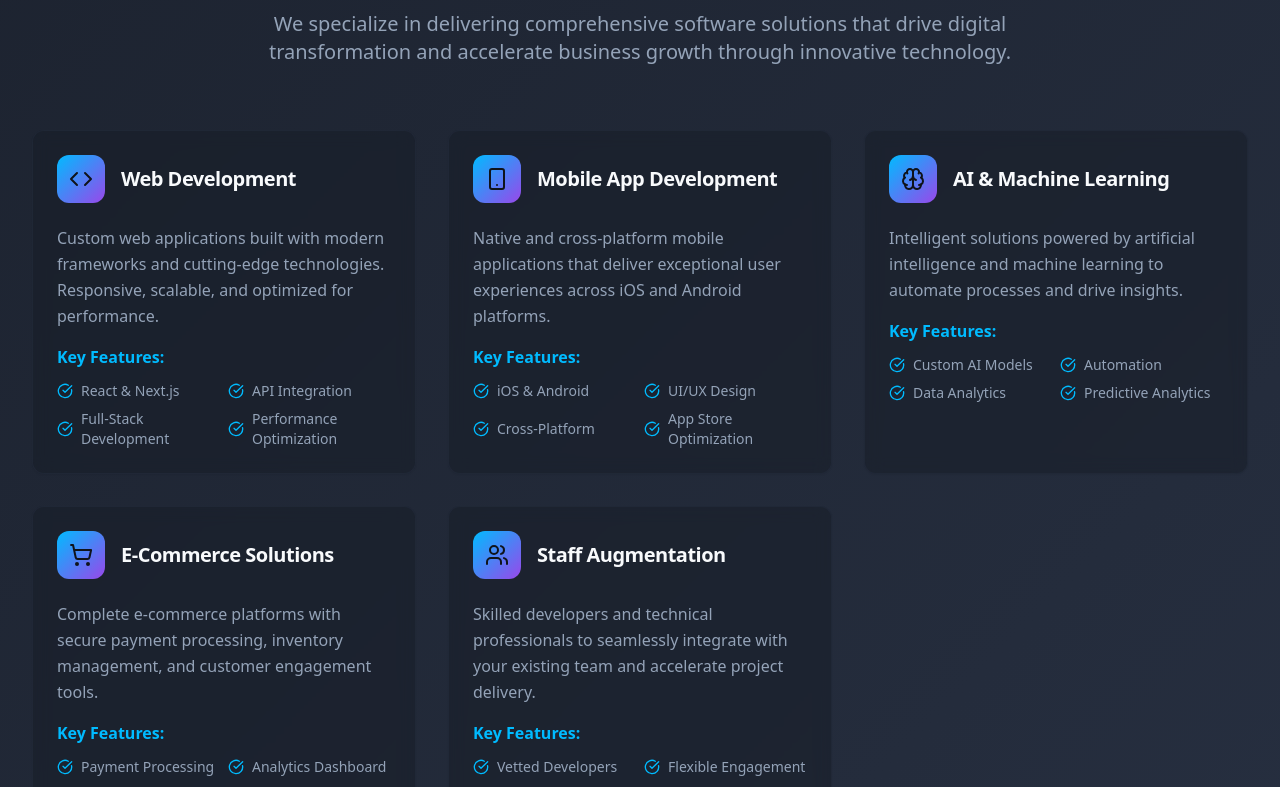
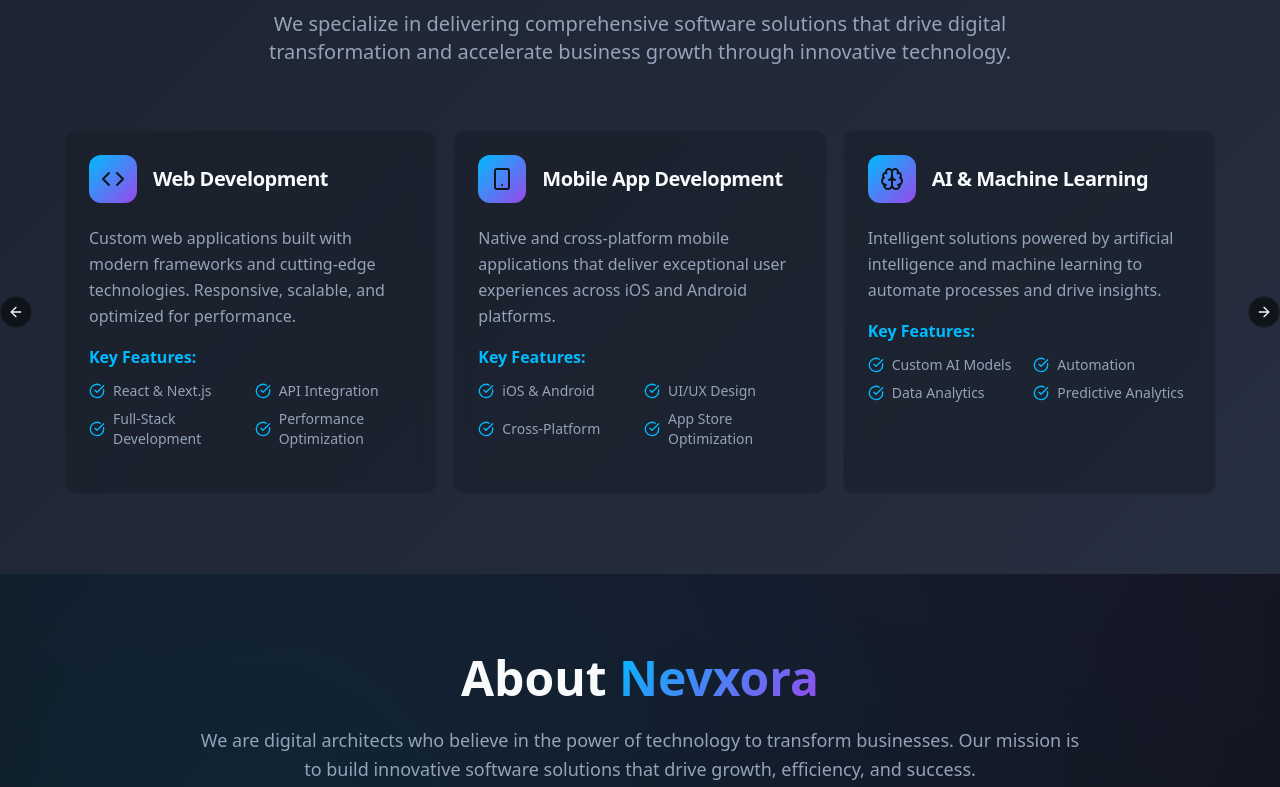
Before and after one commit to Taharehmann/nevxora-website, a React (Vite) app: page / in a window 1280 px wide. Shown: the part 1080-1867 px from the top of the page. Built offline with nearby package versions, Linux system fonts and the light colour scheme.

Commit message:
Add slider to services page
Add a moving slider component to the services page to enhance visual appeal and user interaction.

```diff
--- a/src/components/ServicesSection.tsx
+++ b/src/components/ServicesSection.tsx
@@ -1,7 +1,27 @@
 import { Code, Smartphone, Brain, ShoppingCart, Users, CheckCircle } from "lucide-react";
 import { Card, CardContent, CardHeader, CardTitle } from "@/components/ui/card";
+import { Carousel, CarouselContent, CarouselItem, CarouselNext, CarouselPrevious } from "@/components/ui/carousel";
+import { useEffect, useRef } from "react";
 
 const ServicesSection = () => {
+  const carouselRef = useRef<any>(null);
+
+  // Auto-scroll functionality
+  useEffect(() => {
+    const carousel = carouselRef.current;
+    if (!carousel) return;
+
+    const interval = setInterval(() => {
+      if (carousel.canScrollNext()) {
+        carousel.scrollNext();
+      } else {
+        carousel.scrollTo(0);
+      }
+    }, 3000); // Auto-scroll every 3 seconds
+
+    return () => clearInterval(interval);
+  }, []);
+
   const services = [
     {
       icon: Code,
@@ -74,12 +94,21 @@ const ServicesSection = () => {
           </p>
         </div>
 
-        {/* Services Grid */}
-        <div className="grid md:grid-cols-2 lg:grid-cols-3 gap-8 max-w-7xl mx-auto">
+        {/* Services Carousel */}
+        <div className="relative max-w-6xl mx-auto">
+          <Carousel
+            ref={carouselRef}
+            className="w-full"
+            opts={{
+              align: "start",
+              loop: true,
+            }}
+          >
+            <CarouselContent className="-ml-2 md:-ml-4">
               {services.map((service, index) => (
+                <CarouselItem key={index} className="pl-2 md:pl-4 md:basis-1/2 lg:basis-1/3">
                   <Card
-              key={index}
-              className="bg-card/50 backdrop-blur border-border/50 hover:bg-card/80 transition-all duration-300 hover:shadow-card group"
+                    className="h-full bg-card/50 backdrop-blur border-border/50 hover:bg-card/80 transition-all duration-300 hover:shadow-card group"
                   >
                     <CardHeader className="pb-4">
                       <div className="flex items-center space-x-4 mb-4">
@@ -109,7 +138,12 @@ const ServicesSection = () => {
                       </div>
                     </CardContent>
                   </Card>
+                </CarouselItem>
               ))}
+            </CarouselContent>
+            <CarouselPrevious className="hidden md:flex -left-12 lg:-left-16" />
+            <CarouselNext className="hidden md:flex -right-12 lg:-right-16" />
+          </Carousel>
         </div>
       </div>
     </section>
```
Lines whose indentation alone changed are shown as unchanged.
